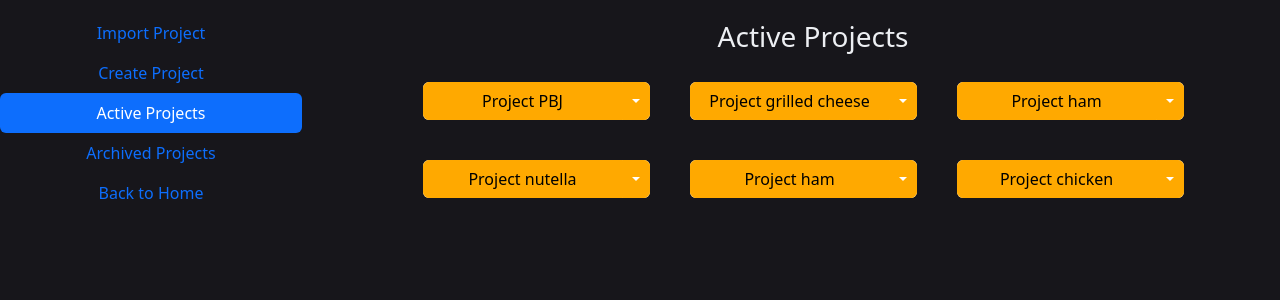
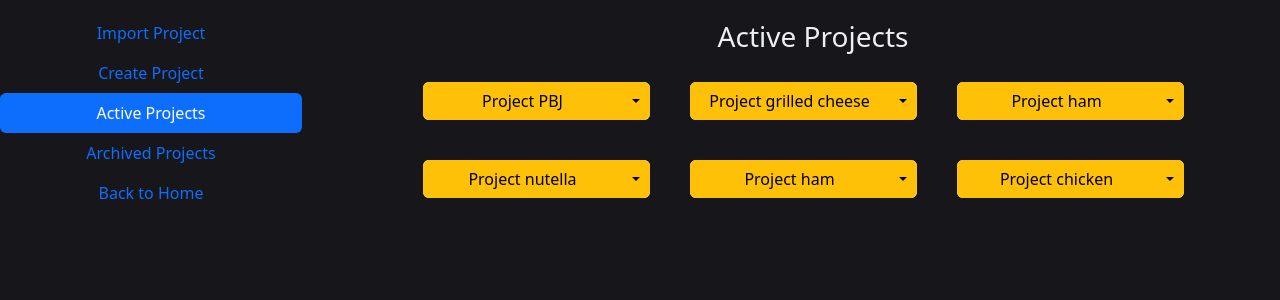
Before and after one commit to matchagreen/CS4311_G6_CAN_Bus_Visualizer_Front-End, a React (Create React App) app: page /projects in a window 1280 px wide. Shown: the top 300 px of the page. Built offline with nearby package versions, Linux system fonts and the light colour scheme; the HTML template or start-up script is replaced by a standard one.

Commit message:
we do a little color changes

```diff
--- a/src/projects/index.css
+++ b/src/projects/index.css
@@ -41,17 +41,10 @@
 }
 
 .inside-mock{
-    color: black;
-    background-color: #FFA900;
-    border-color: #FFA900;
     width: 200px;
 
 }
-.inside-mock-dropdown{
-    background-color: #FFA900;
-    border-color: #FFA900;
 
-}
 .projectHeader3{
     margin-top: 20px;
     margin-left: 20px;
--- a/src/projects/index.tsx
+++ b/src/projects/index.tsx
@@ -21,8 +21,8 @@ function Projects() {
       let projects = api.getProjects()
         return projects.map((val: ProjectCardState) => {
           return  <Dropdown as={ButtonGroup} className='mock-project' >
-          <Button  className='inside-mock' variant="primary">{val.name}</Button>
-          <Dropdown.Toggle className='inside-mock-dropdown'split variant="primary" id="dropdown-split-basic"/>
+          <Button  className='inside-mock' variant="warning">{val.name}</Button>
+          <Dropdown.Toggle className='inside-mock-dropdown'split variant="warning" id="dropdown-split-basic"/>
 
           <Dropdown.Menu>
             <Dropdown.Item href="#/action-1">Archive</Dropdown.Item>
```
